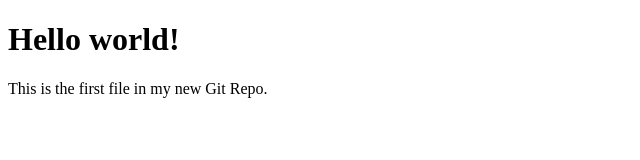
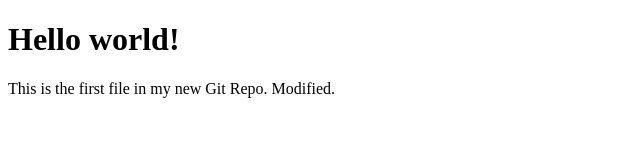
Before and after one commit to darshanmandaliyaspecindia/InitialLearningRepo, a plain HTML site: page index.html in a window 1280 px wide. Shown: the full height of the page, 0-640 px from the left. Drawn offline with Linux system fonts and the light colour scheme.

Commit message:
index.html modified

```diff
--- a/index.html
+++ b/index.html
@@ -6,7 +6,7 @@
 <body>
 
 <h1>Hello world!</h1>
-<p>This is the first file in my new Git Repo.</p>
+<p>This is the first file in my new Git Repo. Modified.</p>
 
 </body>
 </html>
```
